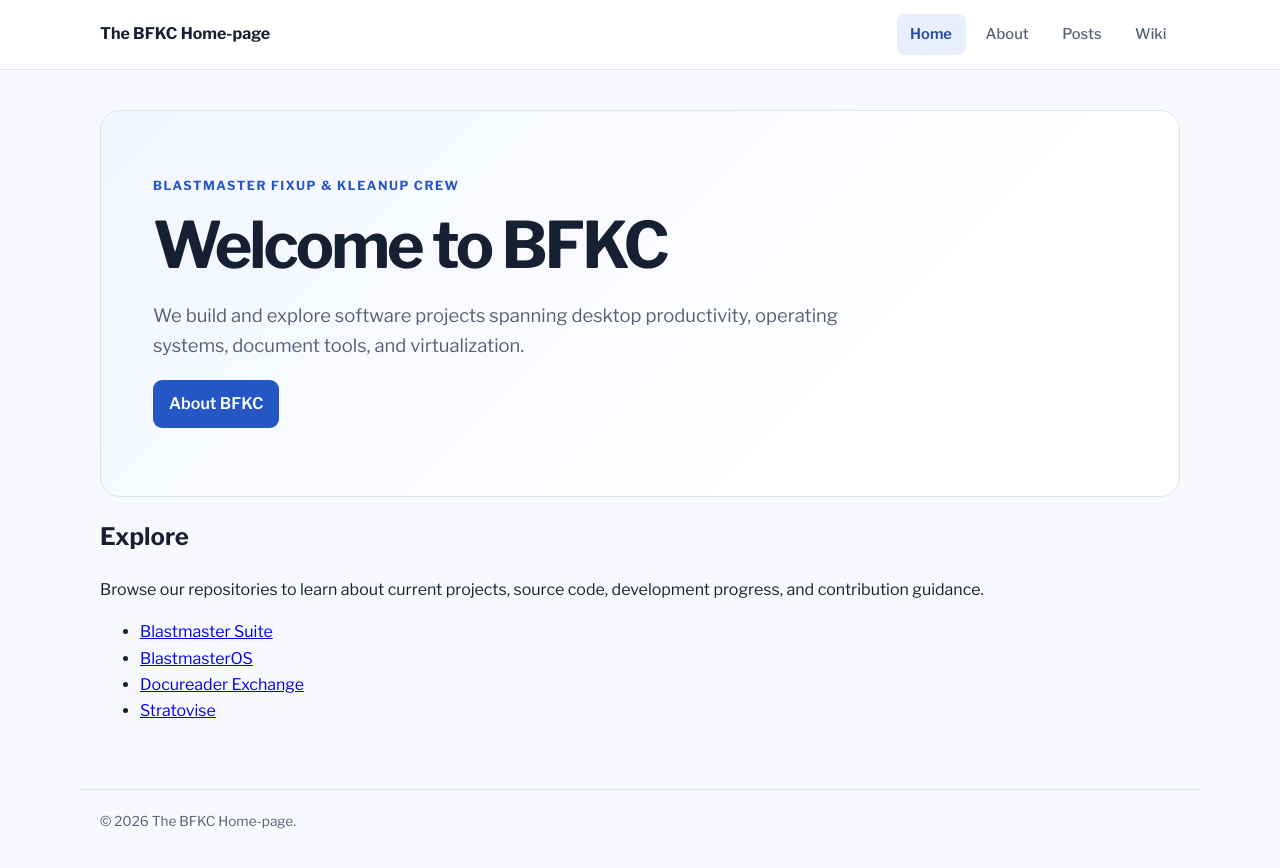
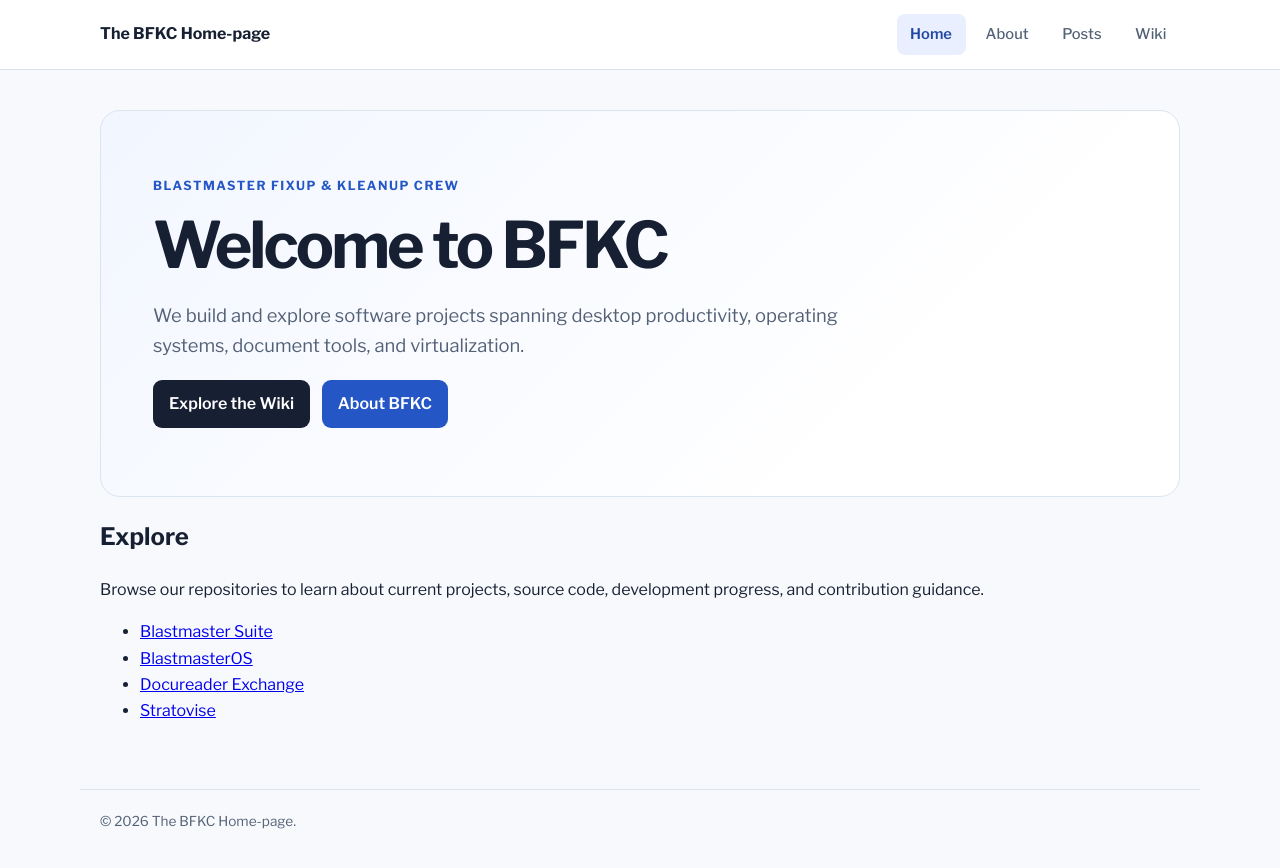
Before and after one commit to Blastmaster-Fixup-and-Kleanup-Crew/Blastmaster-Fixup-and-Kleanup-Crew.github.io, a Jekyll site: the page built from index.md, in a window 1280 px wide. Shown: the top 868 px of the page. Built offline with Jekyll 4.4.1, drawn with Linux system fonts in a browser that asks for light colours.

Commit message:
Feature the BFKC Wiki on the homepage

```diff
--- a/index.md
+++ b/index.md
@@ -8,7 +8,7 @@ permalink: /
   <p style="color:#2457c5;font-size:.78rem;font-weight:700;letter-spacing:.12em;text-transform:uppercase;">Blastmaster Fixup &amp; Kleanup Crew</p>
   <h1 style="font-family:'Libre Franklin',sans-serif;font-size:clamp(2.2rem,6vw,4rem);font-weight:700;letter-spacing:-.045em;line-height:1.15;margin:.5rem 0 1rem;">Welcome to BFKC</h1>
   <p style="color:#536176;font-size:1.15rem;max-width:720px;">We build and explore software projects spanning desktop productivity, operating systems, document tools, and virtualization.</p>
-  <p><a href="{{ '/about' | relative_url }}" style="background:#2457c5;border-radius:9px;color:white;display:inline-block;font-weight:600;padding:.7rem 1rem;text-decoration:none;">About BFKC</a></p>
+  <p><a href="{{ '/wiki/' | relative_url }}" style="background:#172033;border-radius:9px;color:white;display:inline-block;font-weight:600;padding:.7rem 1rem;text-decoration:none;margin-right:.5rem;">Explore the Wiki</a> <a href="{{ '/about' | relative_url }}" style="background:#2457c5;border-radius:9px;color:white;display:inline-block;font-weight:600;padding:.7rem 1rem;text-decoration:none;">About BFKC</a></p>
 </section>
 
 ## Explore
```
